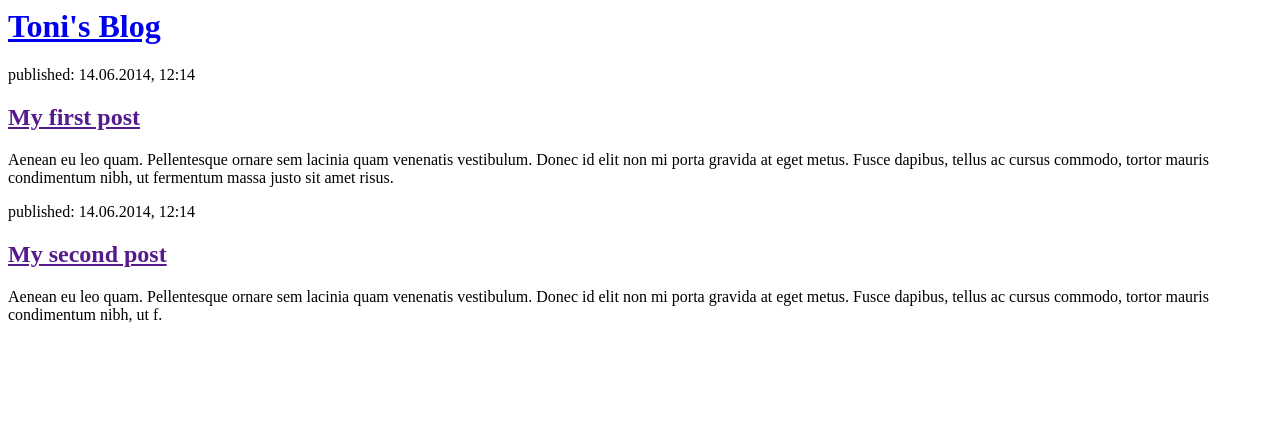
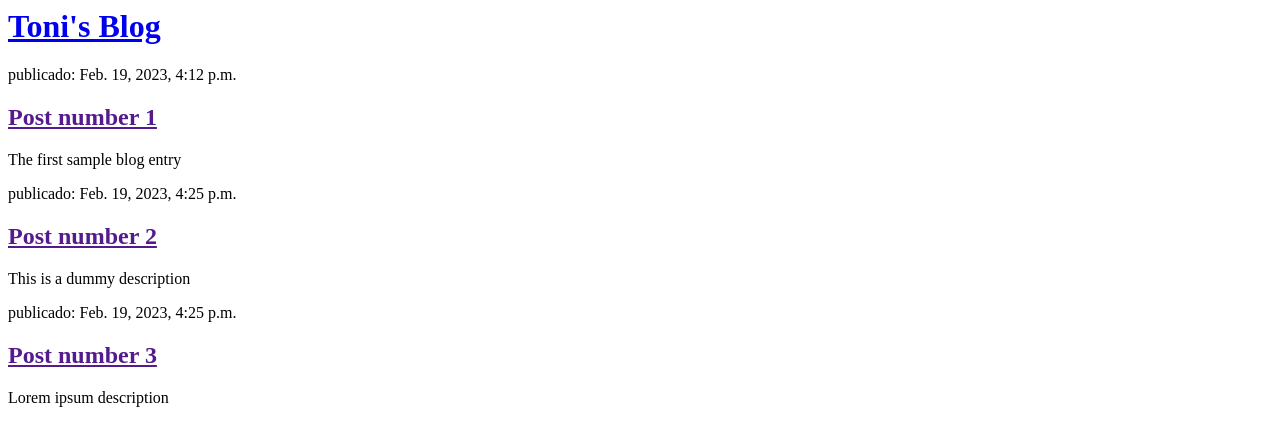
Before and after one commit to ToniGar20/django-project, a Django app: page / in a window 1280 px wide. Shown: the top 446 px of the page. Run offline with Django 3.2, Linux system fonts and the light colour scheme; data comes from the database, SQL or seed files in the repository; both versions use the stored data as it was after the commit.

Commit message:
dynamic data sent to template

```diff
--- a/blog/templates/blog/post_list.html
+++ b/blog/templates/blog/post_list.html
@@ -8,15 +8,11 @@
         </div>
 
         <div>
-            <p>published: 14.06.2014, 12:14</p>
-            <h2><a href="">My first post</a></h2>
-            <p>Aenean eu leo quam. Pellentesque ornare sem lacinia quam venenatis vestibulum. Donec id elit non mi porta gravida at eget metus. Fusce dapibus, tellus ac cursus commodo, tortor mauris condimentum nibh, ut fermentum massa justo sit amet risus.</p>
-        </div>
-
-        <div>
-            <p>published: 14.06.2014, 12:14</p>
-            <h2><a href="">My second post</a></h2>
-            <p>Aenean eu leo quam. Pellentesque ornare sem lacinia quam venenatis vestibulum. Donec id elit non mi porta gravida at eget metus. Fusce dapibus, tellus ac cursus commodo, tortor mauris condimentum nibh, ut f.</p>
+        {% for post in posts %}
+            <p> publicado: {{ post.created_date }}</p>
+            <h2><a href="">{{ post.title }}</a></h2>
+            <p>{{ post.text|linebreaksbr }}</p>
+        {% endfor %}
         </div>
     </body>
 </html>
--- a/blog/views.py
+++ b/blog/views.py
@@ -1,5 +1,8 @@
 from django.shortcuts import render
+from django.utils import timezone
+from .models import Post
 
 
 def post_list(request):
-    return render(request, 'blog/post_list.html', {})
+    posts = Post.objects.all()
+    return render(request, 'blog/post_list.html', {'posts': posts})
```
Also changed, not shown: db.sqlite3.
